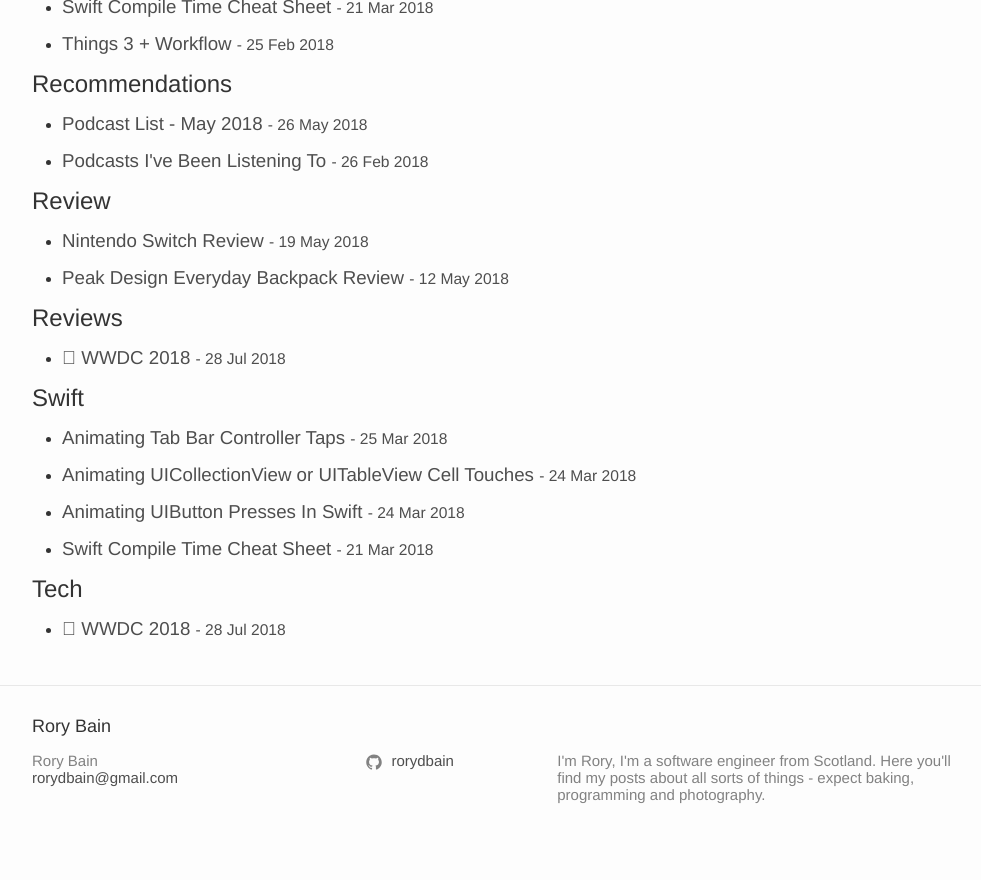
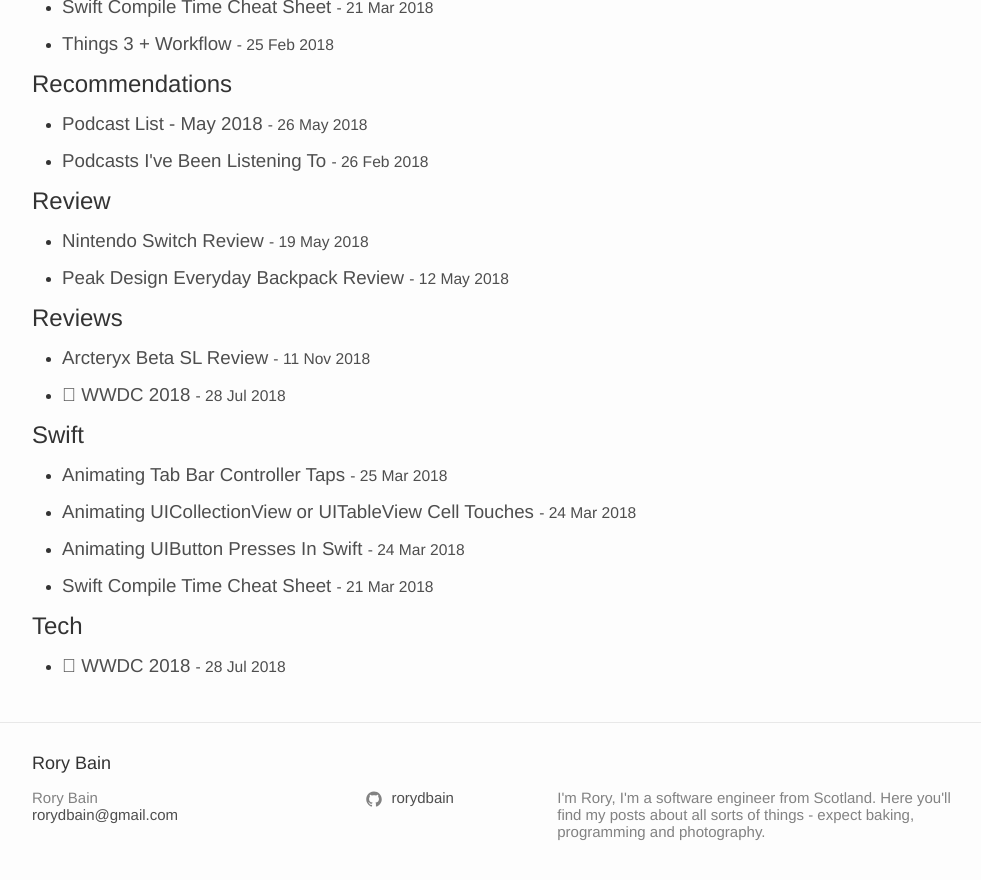
Before and after one commit to rorydbain/rorydbain.github.io, a Jekyll site: the page built from categories.md, in a window 1280 px wide and 900 px high, scrolled down 829 px. Shown: the top 880 px of the window, without its empty margins (138-1119 px from the left). Built offline with Jekyll 4.4.1, drawn with Linux system fonts in a browser that asks for light colours.

Commit message:
add header to jacket

```diff
--- a/_posts/2018-11-11-arcteryx-review.markdown
+++ b/_posts/2018-11-11-arcteryx-review.markdown
@@ -1,3 +1,10 @@
+---
+layout: post
+title:  "Arcteryx Beta SL Review"
+date:   2018-11-11 14:16:00 +0000
+categories: reviews
+---
+
 ![Arcteryx Beta SL with Rab Microlight]({{ "/assets/jacket1.jpeg" | absolute_url }})
 
 ![Arcteryx Beta SL with Rab Microlight]({{ "/assets/jacket2.jpeg" | absolute_url }})
```
